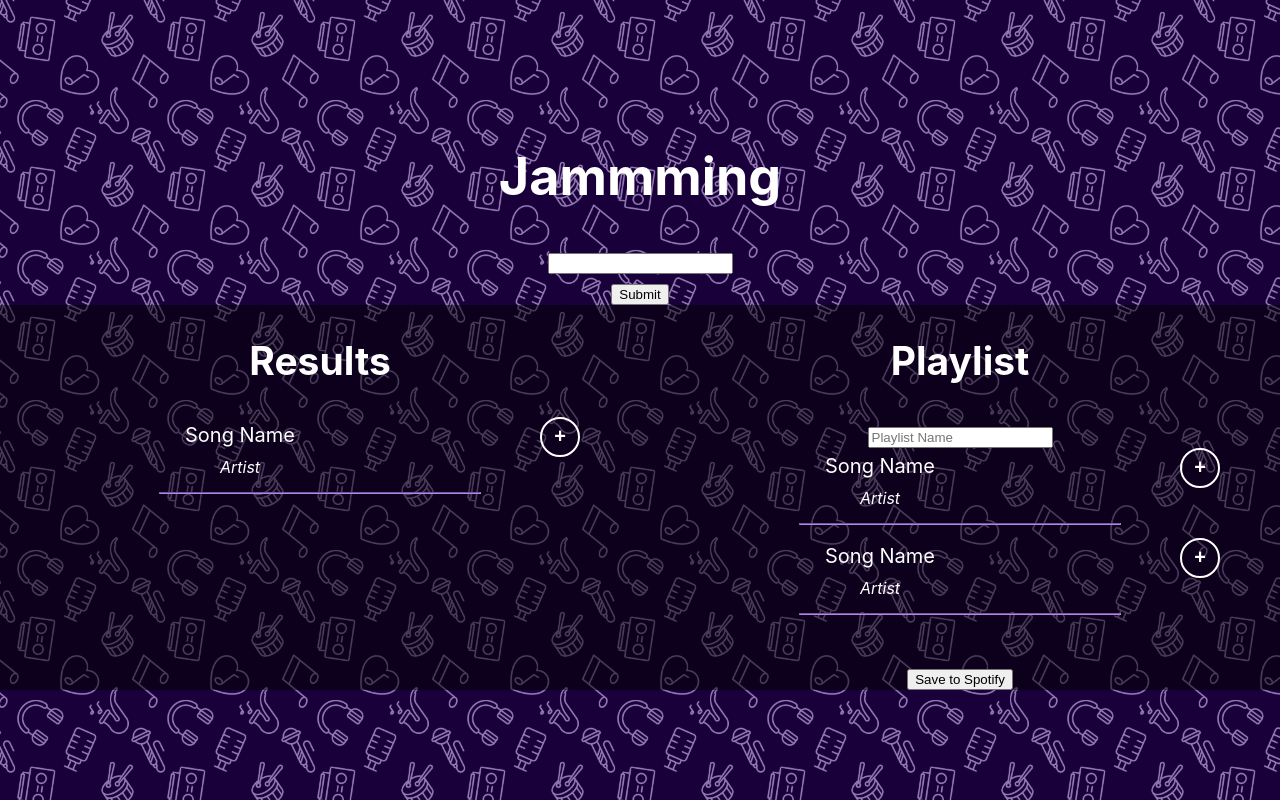
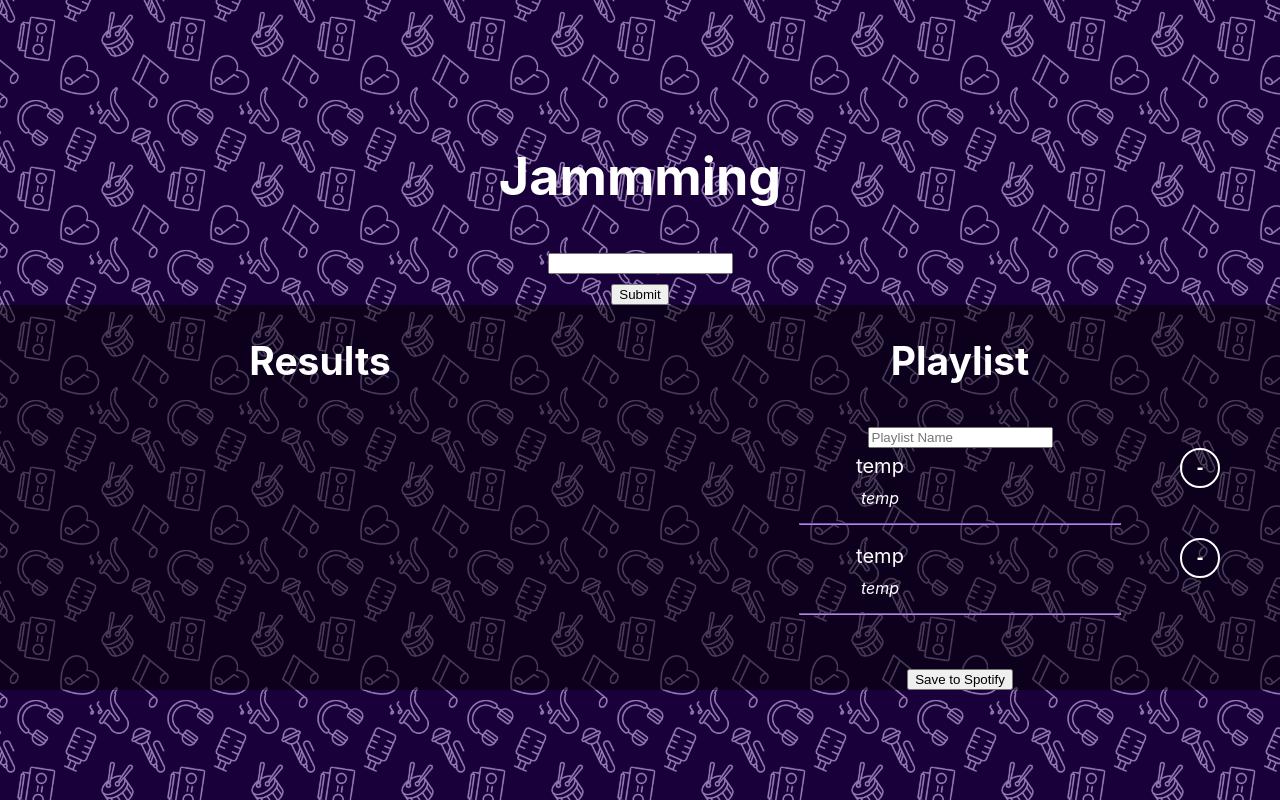
Before and after one commit to serenainzani/jamming, a React (Create React App) app: page / in a window 1280 px wide. Built offline with nearby package versions, Linux system fonts and the light colour scheme.

Commit message:
static results displayed after submit button click

```diff
--- a/src/components/App.js
+++ b/src/components/App.js
@@ -2,17 +2,25 @@ import "../styles/App.scss";
 import SearchBar from "./SearchBar";
 import SearchResults from "./SearchResults";
 import Playlist from "./Playlist";
+import { useState } from "react";
 
 function App() {
+  const [results, setResults] = useState("");
+  const [playlistTracks, setPlaylistTracks] = useState("");
+
+  const handleCallBack = (childData) => {
+    setResults(childData);
+  };
+
   return (
     <div className="App">
       <div className="background">
         <div className="main">
           <h1>Jammming</h1>
-          <SearchBar />
+          <SearchBar callBack={handleCallBack} />
           <div className="row">
             <div className="column">
-              <SearchResults />
+              <SearchResults results={results} />
             </div>
             <div className="column">
               <Playlist />
--- a/src/components/SearchBar.js
+++ b/src/components/SearchBar.js
@@ -1,13 +1,19 @@
 import React from "react";
 
-export default function SearchBar(){
-    return (
-        <>
-            <form>
-                <input type='search'></input>
-                <br />
-                <button type='submit'>Submit</button>
-            </form>
-        </>
-    )
+export default function SearchBar(props) {
+  const handleSubmit = (event) => {
+    event.preventDefault();
+    const results = JSON.stringify(require("../testSpotifyResults.json"));
+    props.callBack(results);
+  };
+
+  return (
+    <>
+      <form onSubmit={handleSubmit}>
+        <input type="search"></input>
+        <br />
+        <button type="submit">Submit</button>
+      </form>
+    </>
+  );
 }
--- a/src/components/SearchResults.js
+++ b/src/components/SearchResults.js
@@ -1,11 +1,34 @@
-import React from "react";
-import Tracklist from "./Track";
+import React, { useState } from "react";
+import Track from "./Track";
 
-export default function SearchResults() {
+export default function SearchResults(props) {
+  const trackCallBack = (trackData) => {
+    results.pop();
+    alert(results);
+  };
+
+  let results = props.results;
+  const tracks2 = [];
+  if (results !== "") {
+    results = JSON.parse(props.results);
+    for (let i = 0; i < results.length; i++) {
+      tracks2.push(
+        <Track
+          name={results[i].name}
+          artist={results[i].artist}
+          id={results[i].id}
+          callBack={trackCallBack}
+          symbol="+"
+        />
+      );
+    }
+    results = tracks2;
+  }
+
   return (
     <>
       <h2>Results</h2>
-      <Tracklist />
+      {results}
     </>
   );
 }
--- a/src/components/Track.js
+++ b/src/components/Track.js
@@ -1,18 +1,24 @@
 import React from "react";
 import "../styles/Track.scss";
 
-export default function Track() {
+export default function Track(props) {
+  const handleClick = () => {
+    props.callBack(props.id);
+  };
+
   return (
     <>
       <div className="parent">
         <div className="songTitle">
-          <span>Song Name</span>
+          <span>{props.name}</span>
         </div>
         <div className="songArtist">
-          <span>Artist</span>
+          <span>{props.artist}</span>
         </div>
         <div className="addRemoveSong">
-          <button type="button">+</button>
+          <button type="button" onClick={handleClick}>
+            {props.symbol}
+          </button>
         </div>
       </div>
       <hr />
--- a/src/components/Tracklist.js
+++ b/src/components/Tracklist.js
@@ -4,8 +4,8 @@ import Track from "./Track";
 export default function Tracklist() {
   return (
     <>
-      <Track />
-      <Track />
+      <Track name={"temp"} artist={"temp"} id={999} symbol="-" />
+      <Track name={"temp"} artist={"temp"} id={998} symbol="-" />
     </>
   );
 }
--- /dev/null
+++ b/src/testSpotifyResults.json
@@ -0,0 +1,20 @@
+[
+    {
+        "artist": "Rick Astley",
+        "name": "Never Gonna Give You Up",
+        "album": "Whenever You Need Somebody",
+        "id": 1
+    },
+    {
+        "artist": "Ricky Martin",
+        "name": "Livin' La Vida Loca",
+        "album": "Ricky Martin",
+        "id": 2
+    },
+    {
+        "artist": "Cliff Richard",
+        "name": "Mistletoe and Wine",
+        "album": "Private Collection: 1979-1988",
+        "id": 3
+    }
+]
```
